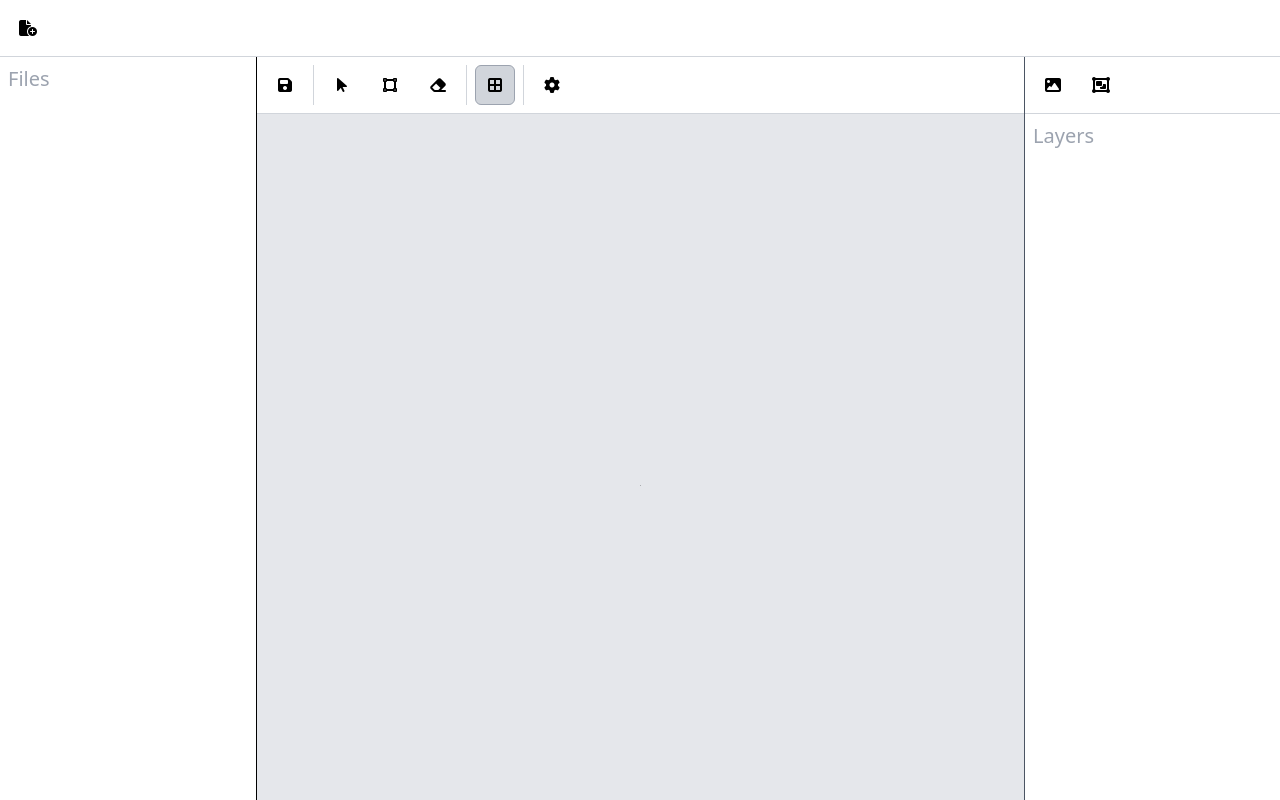
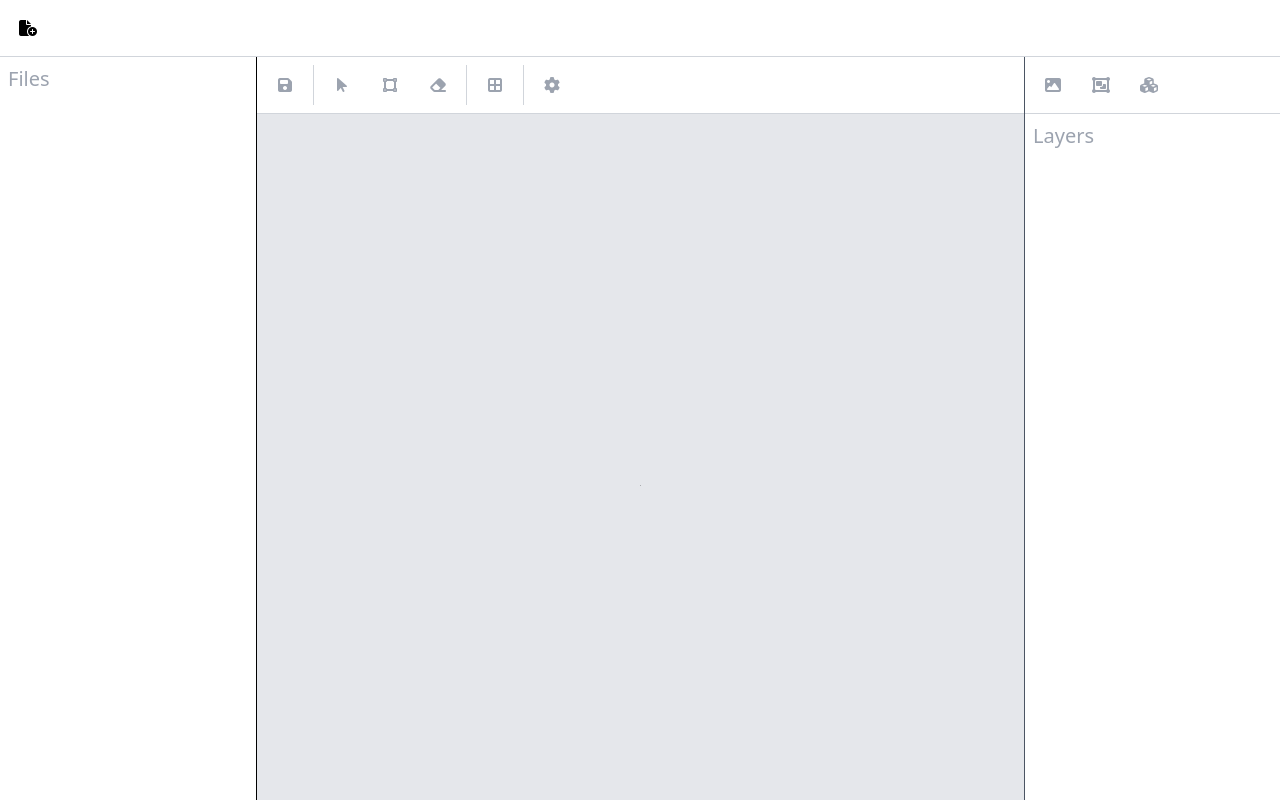
Before and after one commit to dylanclaywell/tile-titan-deprecated, a React (Vite) app: page / in a window 1280 px wide. Built offline with nearby package versions, Linux system fonts and the light colour scheme.

Commit message:
Began adding a structure layer type

```diff
--- a/src/components/ResourceList/ResourceListItem.tsx
+++ b/src/components/ResourceList/ResourceListItem.tsx
@@ -12,7 +12,7 @@ export interface Props {
   isVisible?: boolean
   name: string
   onClick: () => void
-  onRename: (id: string) => void
+  onRename?: (id: string) => void
   draggedId: string | null
   onDragStart: React.DragEventHandler<HTMLDivElement>
   onDragEnd: React.DragEventHandler<HTMLDivElement>
@@ -72,6 +72,7 @@ export function ResourceListItem({
         <span>{name}</span>
       </button>
       <div className="flex justify-end gap-2 p-2">
+        {onRename && (
           <Button
             name="Rename"
             classes={clsx({
@@ -81,6 +82,7 @@ export function ResourceListItem({
             iconName="pencil"
             onClick={() => onRename(id)}
           />
+        )}
         {onHide && (
           <Button
             name={isVisible ? 'Hide' : 'Show'}
--- a/src/components/TilemapEditor/SettingsModal.tsx
+++ b/src/components/TilemapEditor/SettingsModal.tsx
@@ -8,6 +8,7 @@ import { useKey } from '../../hooks/useKey'
 import { zodStringToNumber } from '../../utils/zodStringToNumber'
 
 const Form = z.object({
+  name: z.string().min(1),
   width: z.string().min(1).transform(zodStringToNumber),
   height: z.string().min(1).transform(zodStringToNumber),
   tileWidth: z.string().min(1).transform(zodStringToNumber),
@@ -25,7 +26,7 @@ export function SettingsModal({ isOpen, onClose }: Props) {
   }, [])
   useKey('Escape', close)
 
-  const [{ files, selectedFileId }, { updateTilemapSettings }] =
+  const [{ files, selectedFileId }, { updateFileSettings }] =
     useContext(EditorContext)
   const [errors, setErrors] = useState<z.ZodIssue[]>()
 
@@ -49,7 +50,8 @@ export function SettingsModal({ isOpen, onClose }: Props) {
 
     try {
       const form = Form.parse(formData)
-      updateTilemapSettings({
+      updateFileSettings({
+        name: form.name,
         width: form.width,
         height: form.height,
         tileWidth: form.tileWidth,
@@ -67,7 +69,7 @@ export function SettingsModal({ isOpen, onClose }: Props) {
 
   if (!currentFile) return null
 
-  const { width, height, tileWidth, tileHeight } = currentFile
+  const { width, height, tileWidth, tileHeight, name } = currentFile
 
   return (
     <>
@@ -78,6 +80,12 @@ export function SettingsModal({ isOpen, onClose }: Props) {
       >
         <h1>Tilemap Settings</h1>
         <div className="flex flex-col gap-4">
+          <TextField
+            label="File Name"
+            hasError={hasError('name')}
+            hintText={getErrorText('name')}
+            inputProps={{ name: 'name', defaultValue: name }}
+          />
           <TextField
             label="Width"
             hasError={hasError('width')}
--- a/src/components/TilemapEditor/TilemapEditor.tsx
+++ b/src/components/TilemapEditor/TilemapEditor.tsx
@@ -181,7 +181,8 @@ export function TilemapEditor({ layers, onTileClick }: Props) {
           e.target instanceof HTMLDivElement &&
           (e.target?.id === 'tilemap-editor' ||
             e.target?.id === 'tilemap-grid' ||
-            e.target.dataset?.['type'] === 'tile')
+            e.target.dataset?.['type'] === 'tile' ||
+            e.target.parentElement?.id === 'tilemap-editor')
         ) {
           const delta = e.deltaY
 
--- a/src/components/Tool.tsx
+++ b/src/components/Tool.tsx
@@ -6,21 +6,33 @@ export interface Props {
   icon: string
   classes?: string
   isSelected?: boolean
+  isDisabled?: boolean
   onClick: () => void
 }
 
-export function Tool({ name, icon, isSelected, classes, onClick }: Props) {
+export function Tool({
+  name,
+  icon,
+  isSelected,
+  isDisabled,
+  classes,
+  onClick,
+}: Props) {
   return (
     <button
       title={name}
       className={clsx(
-        'w-10 h-10 cursor-default hover:bg-gray-200 hover:border hover:border-gray-300 rounded-md',
+        `
+          w-10 h-10 cursor-default hover:bg-gray-200 hover:border hover:border-gray-300 rounded-md
+          disabled:text-gray-400 disabled:border-0 disabled:bg-transparent
+        `,
         classes,
         {
           'bg-gray-300 border border-gray-400': isSelected,
         }
       )}
       onClick={onClick}
+      disabled={isDisabled}
     >
       <i className={`fa-solid fa-${icon}`}></i>
     </button>
--- a/src/contexts/EditorContext.tsx
+++ b/src/contexts/EditorContext.tsx
@@ -12,6 +12,7 @@ import {
   ObjectLayer,
   ObjectLayerType,
   TileLayerType,
+  Type,
 } from '../types/layer'
 import { generateMap } from '../utils/generateMap'
 import { ObjectType } from '../types/object'
@@ -61,7 +62,7 @@ export type Actions = {
   setCursorRef: (cursorRef: HTMLDivElement | null) => void
   setZoomLevel: (level: number) => void
   setSelectedLayerId: (id: string) => void
-  addLayer: (type: 'tilelayer' | 'objectlayer') => void
+  addLayer: (type: Type) => void
   addObject: (args: {
     x: number
     y: number
@@ -69,12 +70,6 @@ export type Actions = {
     y2: number
     width: number
     height: number
-  }) => void
-  updateTilemapSettings: (args: {
-    width: number
-    height: number
-    tileWidth: number
-    tileHeight: number
   }) => void
   updateObjectSettings: (
     layerId: string,
@@ -86,6 +81,14 @@ export type Actions = {
   regenerateMap: (layerId: string, width: number, height: number) => void
   addFile: () => void
   selectFile: (id: string) => void
+  updateFileSettings: (args: {
+    name: string
+    width: number
+    height: number
+    tileWidth: number
+    tileHeight: number
+  }) => void
+  deleteFile: (id: string) => void
 }
 
 const tileCanvas = document.createElement('canvas')
@@ -116,7 +119,7 @@ export const EditorContext = createContext<[State, Actions]>([
     setSelectedLayerId: () => undefined,
     updateLayerSettings: () => undefined,
     addLayer: () => undefined,
-    updateTilemapSettings: () => undefined,
+    updateFileSettings: () => undefined,
     removeLayer: () => undefined,
     addObject: () => undefined,
     updateObjectSettings: () => undefined,
@@ -124,6 +127,7 @@ export const EditorContext = createContext<[State, Actions]>([
     regenerateMap: () => undefined,
     addFile: () => undefined,
     selectFile: () => undefined,
+    deleteFile: () => undefined,
   },
 ])
 
@@ -396,12 +400,14 @@ export function EditorProvider({ children }: { children: React.ReactNode }) {
     })
   }
 
-  function updateTilemapSettings({
+  function updateFileSettings({
+    name,
     width,
     height,
     tileWidth,
     tileHeight,
   }: {
+    name: string
     width: number
     height: number
     tileWidth: number
@@ -428,6 +434,7 @@ export function EditorProvider({ children }: { children: React.ReactNode }) {
           ...state.files.filter((file) => file.id !== currentFile.id),
           {
             ...currentFile,
+            name,
             layers,
             width,
             height,
@@ -439,7 +446,7 @@ export function EditorProvider({ children }: { children: React.ReactNode }) {
     })
   }
 
-  function addLayer(type: 'tilelayer' | 'objectlayer') {
+  function addLayer(type: Type) {
     setState((state) => {
       const selectedFile = state.files.find(
         (file) => file.id === state.selectedFileId
@@ -468,7 +475,7 @@ export function EditorProvider({ children }: { children: React.ReactNode }) {
             },
           ],
         }
-      } else {
+      } else if (type === 'objectlayer') {
         const layer: ObjectLayerType = {
           id: generateId(),
           type,
@@ -487,6 +494,8 @@ export function EditorProvider({ children }: { children: React.ReactNode }) {
             },
           ],
         }
+      } else {
+        return state
       }
     })
   }
@@ -709,6 +718,15 @@ export function EditorProvider({ children }: { children: React.ReactNode }) {
     })
   }
 
+  function deleteFile(id: string) {
+    setState((state) => {
+      return {
+        ...state,
+        files: state.files.filter((f) => f.id !== id),
+      }
+    })
+  }
+
   useEffect(
     function updateTileImagesWithLayerData() {
       const selectedFile = state.files.find(
@@ -745,7 +763,6 @@ export function EditorProvider({ children }: { children: React.ReactNode }) {
     setSelectedLayerId,
     updateLayerSettings,
     addLayer,
-    updateTilemapSettings,
     updateObjectSettings,
     removeLayer,
     addObject,
@@ -753,6 +770,8 @@ export function EditorProvider({ children }: { children: React.ReactNode }) {
     regenerateMap,
     addFile,
     selectFile,
+    updateFileSettings,
+    deleteFile,
   }
 
   return (
--- a/src/types/layer.ts
+++ b/src/types/layer.ts
@@ -22,6 +22,8 @@ export const ObjectLayer = z.object({
 
 export const Layer = z.union([TileLayer, ObjectLayer])
 
+export type Type = 'tilelayer' | 'objectlayer' | 'structurelayer'
+
 export type TileLayerType = z.infer<typeof TileLayer>
 export type ObjectLayerType = z.infer<typeof ObjectLayer>
 export type LayerType = z.infer<typeof Layer>
--- a/src/views/FileView.tsx
+++ b/src/views/FileView.tsx
@@ -5,7 +5,8 @@ import { ResourceList } from '../components/ResourceList/ResourceList'
 import { ResourceListItem } from '../components/ResourceList/ResourceListItem'
 
 export function FileView() {
-  const [{ files, selectedFileId }, { selectFile }] = useContext(EditorContext)
+  const [{ files, selectedFileId }, { selectFile, deleteFile }] =
+    useContext(EditorContext)
 
   return (
     <div className="p-2 basis-[20vw] border-black">
@@ -24,8 +25,7 @@ export function FileView() {
               onDragEnd={() => undefined}
               onDrop={() => undefined}
               isSelected={selectedFileId === file.id}
-              onDelete={() => undefined}
-              onRename={() => undefined}
+              onDelete={() => deleteFile(file.id)}
               sortOrder={file.sortOrder}
             />
           ))}
--- a/src/views/LayerView.tsx
+++ b/src/views/LayerView.tsx
@@ -36,11 +36,19 @@ export function LayerView() {
             onClick={() => addLayer('tilelayer')}
             icon="image"
             name="Add tile layer"
+            isDisabled={!currentFile}
           />
           <Tool
             onClick={() => addLayer('objectlayer')}
             icon="object-group"
             name="Add object layer"
+            isDisabled={!currentFile}
+          />
+          <Tool
+            onClick={() => addLayer('structurelayer')}
+            icon="cubes"
+            name="Add structure layer"
+            isDisabled={!currentFile}
           />
         </ToolSection>
       </Tools>
--- a/src/views/TilemapEditorView.tsx
+++ b/src/views/TilemapEditorView.tsx
@@ -45,6 +45,7 @@ export function TilemapEditorView() {
               a.click()
             }}
             icon="floppy-disk"
+            isDisabled={!currentLayer}
           />
         </ToolSection>
         <ToolSection>
@@ -55,12 +56,14 @@ export function TilemapEditorView() {
                 onClick={() => handleToolClick('tile')}
                 isSelected={tool.type === 'tile'}
                 icon="image"
+                isDisabled={!currentLayer}
               />
               <Tool
                 name="Erase"
                 onClick={() => handleToolClick('eraser')}
                 isSelected={tool.type === 'eraser'}
                 icon="eraser"
+                isDisabled={!currentLayer}
               />
             </>
           ) : (
@@ -70,18 +73,21 @@ export function TilemapEditorView() {
                 onClick={() => handleToolClick('select')}
                 isSelected={tool.type === 'select'}
                 icon="arrow-pointer"
+                isDisabled={!currentLayer}
               />
               <Tool
                 name="Object"
                 onClick={() => handleToolClick('object')}
                 isSelected={tool.type === 'object'}
                 icon="vector-square"
+                isDisabled={!currentLayer}
               />
               <Tool
                 name="Erase"
                 onClick={() => handleToolClick('eraser')}
                 isSelected={tool.type === 'eraser'}
                 icon="eraser"
+                isDisabled={!currentLayer}
               />
             </>
           )}
@@ -92,6 +98,7 @@ export function TilemapEditorView() {
             onClick={() => handleToolClick('grid')}
             isSelected={showGrid}
             icon="border-all"
+            isDisabled={!currentLayer}
           />
         </ToolSection>
         <ToolSection>
@@ -101,6 +108,7 @@ export function TilemapEditorView() {
               setShowSettings(true)
             }}
             icon="gear"
+            isDisabled={!currentLayer}
           />
         </ToolSection>
       </Tools>
```
Also changed, not shown: src/views/MetadataView.tsx (+12 -1 lines). Lines whose indentation alone changed are shown as unchanged.
